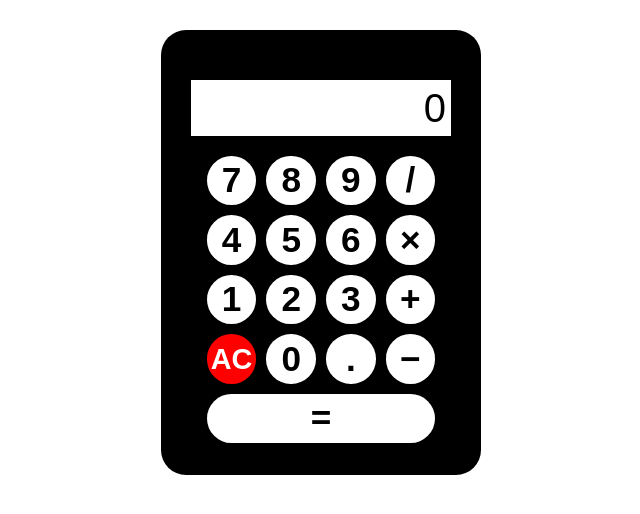
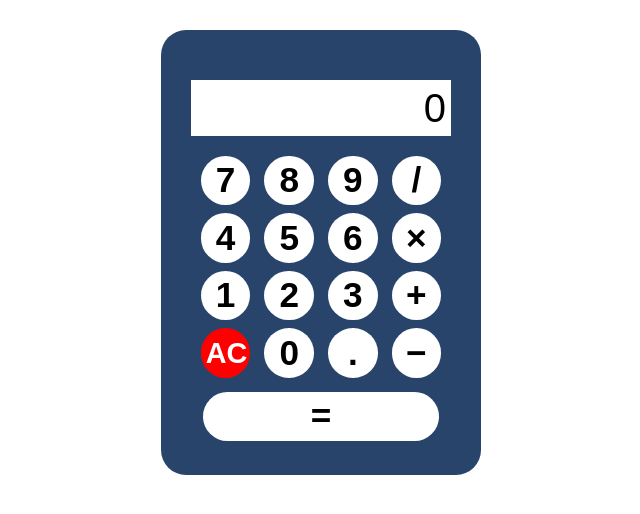
Before and after one commit to NomanBinBasheer/Calculator-App, a plain HTML site: page index.html in a window 1280 px wide. Shown: the part 90-604 px from the top of the page, without its empty margins (319-959 px from the left). Drawn offline with Linux system fonts and the light colour scheme.

Commit message:
changes in look

```diff
--- a/css/style.css
+++ b/css/style.css
@@ -25,25 +25,23 @@ body {
   font-family: Arial, Helvetica, sans-serif;
 }
 
-
 /******************************************
 /* LAYOUT
 /*******************************************/
-h1{
+h1 {
   display: flex;
   justify-content: center;
   font-size: 3rem;
 }
-.calculator{
+.calculator {
   width: 320px;
   height: 445px;
   margin: 30px auto;
-  background: #000;
+  background: rgb(41 68 107);
   border-radius: 25px;
   padding: 30px;
-  padding-top: 30px;
 }
-input{
+input {
   background: white;
   border: none;
   color: #000;
@@ -53,55 +51,55 @@ input{
   text-align: right;
   font-size: 2.5rem;
   font-family: Arial, Helvetica, sans-serif;
-
 }
-.buttonContainer{
+.buttonContainer {
   display: flex;
   flex-wrap: wrap;
   justify-content: center;
-  padding: 5px;
-  padding-top: 15px;
+  width: 100%;
+  padding-top: 16px;
 }
-button{
+button {
+  padding: 2px;
   background: white;
   height: 90px;
   border: none;
   width: 3.1rem;
   height: 3.1rem;
   border-radius: 50%;
-   margin: 5px;
+  margin: 4px 7px;
   font-size: 2.2rem;
   font-weight: bold;
   cursor: pointer;
   transition: all 0.2s;
 }
-button:hover{
-  background: rgb(31, 30, 30);
+button:hover {
+  background: rgb(66, 66, 66);
   color: white;
   /* box-shadow: 0 0 8px 0.5px rgb(94, 94, 94); */
 }
-button:active{
-  background: rgb(8, 8, 8);
+button:active {
+  background: rgb(66, 66, 66);
   color: white;
-  box-shadow: inset 0 0 8px 2px rgb(68, 68, 68);
+  box-shadow: inset 0 0 8px 2px rgb(100, 100, 100);
 }
 
-.equals{
+.equals {
   width: 91%;
+  margin-top: 10px;
   border-radius: 30px;
 }
-.AC{
+.AC {
   background: red;
   font-size: 1.8rem;
   padding-left: 4px;
   color: white;
-
 }
-.AC:hover{
+.AC:hover {
   background: white;
   color: red;
 }
-.AC:active{
+.AC:active {
   background: rgb(231, 231, 231);
   box-shadow: inset 0 0 8px 2px rgb(148, 148, 148);
   color: red;
```
Lines whose indentation alone changed are shown as unchanged.
